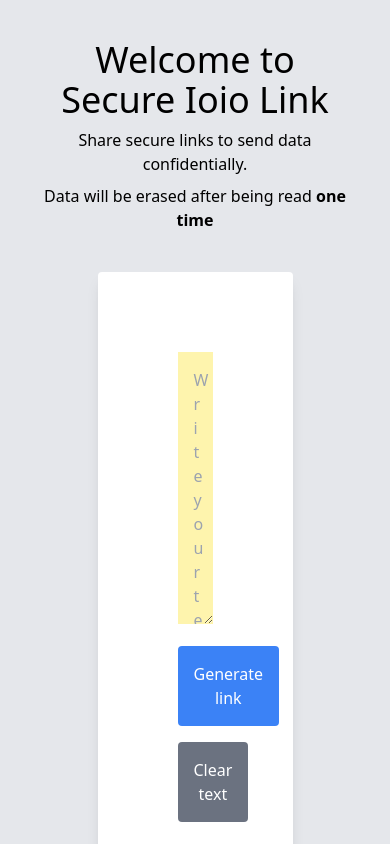
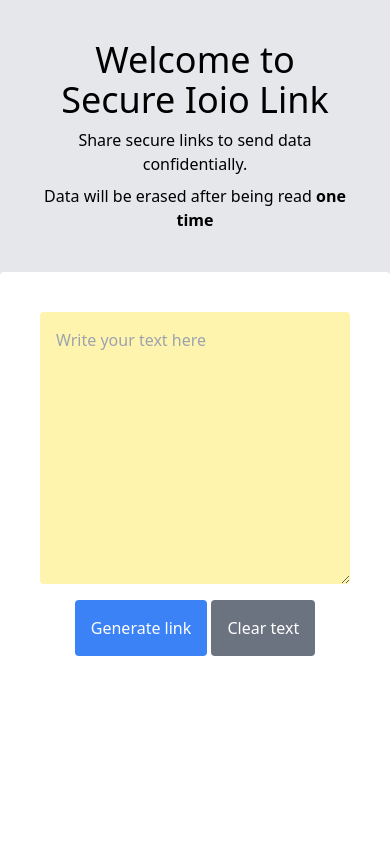
Before and after one commit to ioiotinez/secure-ioio-link, a Next.js app: page / in a window 390 px wide. Shown: the top 844 px of the page. Built offline with nearby package versions, Linux system fonts and the light colour scheme.

Commit message:
fix mobile responsive

```diff
--- a/components/TextLinkArea.js
+++ b/components/TextLinkArea.js
@@ -6,17 +6,15 @@ export default function TextLinkArea({
 }) {
 	return (
 		<>
-			<div>
 			<textarea
 				rows="10"
 				cols="40"
-					className="bg-yellow-200/70 p-4 max-w-full"
+				className="bg-yellow-200/70 p-4 rounded max-w-full"
 				onChange={onChange}
 				value={value}
 				disabled={disabled}
 				placeholder={placeholder}
 			></textarea>
-			</div>
 		</>
 	);
 }
--- a/pages/index.js
+++ b/pages/index.js
@@ -66,15 +66,13 @@ export default function Home() {
 						</p>
 					</div>
 
-					<div className="bg-white p-20 h-screen w-3/6 text-center shadow-lg rounded m-auto">
-						<div>
-							<div>
-								<TextLinkArea
-									value={textLink}
-									onChange={handleTextLink}
-									placeholder={"Write your text here"}
-								></TextLinkArea>
-							</div>
+					<div className="bg-white p-10 h-screen xl:w-3/5 lg:w-3/5 w-screen md:w-3/5 text-center shadow-lg rounded m-auto">
+						<div className="flex flex-col place-content-center md:w-full">
+							<TextLinkArea
+								value={textLink}
+								onChange={handleTextLink}
+								placeholder={"Write your text here"}
+							></TextLinkArea>
 							<div>
 								<button
 									className="p-4 mt-4 bg-blue-500 text-white rounded"
--- a/pages/secret/[pid].js
+++ b/pages/secret/[pid].js
@@ -62,9 +62,9 @@ const Secret = () => {
 							Data will be erased after being read <b>one time</b>
 						</p>
 					</div>
-					<div className="bg-white p-20 h-screen w-3/6 text-center shadow-lg rounded m-auto">
+					<div className="bg-white p-10 h-screen xl:w-3/5 lg:w-3/5 w-screen md:w-3/4 text-center shadow-lg rounded m-auto">
 						{link ? (
-							<>
+							<div className="flex flex-col place-content-center md:w-full">
 								<h2 className="mb-4">Link id: {router.query.pid}</h2>
 								<TextLinkArea
 									value={link.message}
@@ -75,7 +75,7 @@ const Secret = () => {
 										<b>This link is already burned!</b>
 									</p>
 								</div>
-							</>
+							</div>
 						) : null}
 						{showNotExist ? <NotLink></NotLink> : null}
 
```
Lines whose indentation alone changed are shown as unchanged.
